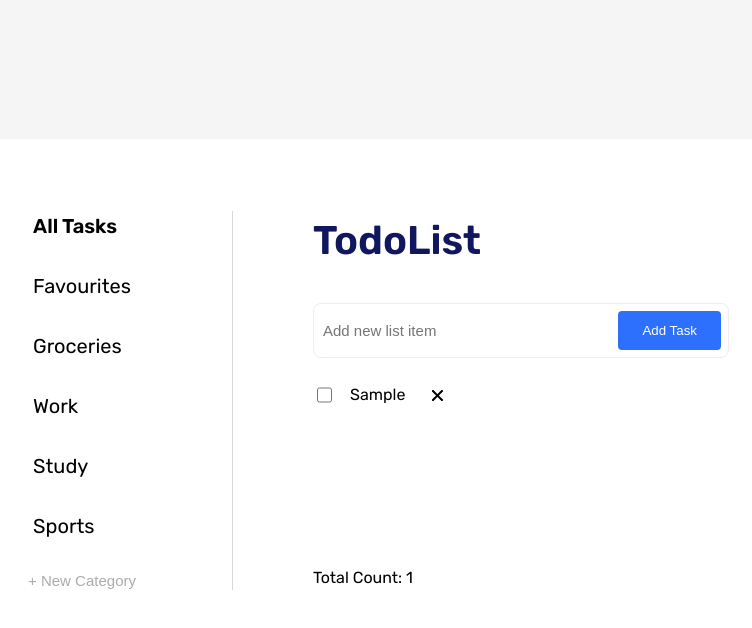
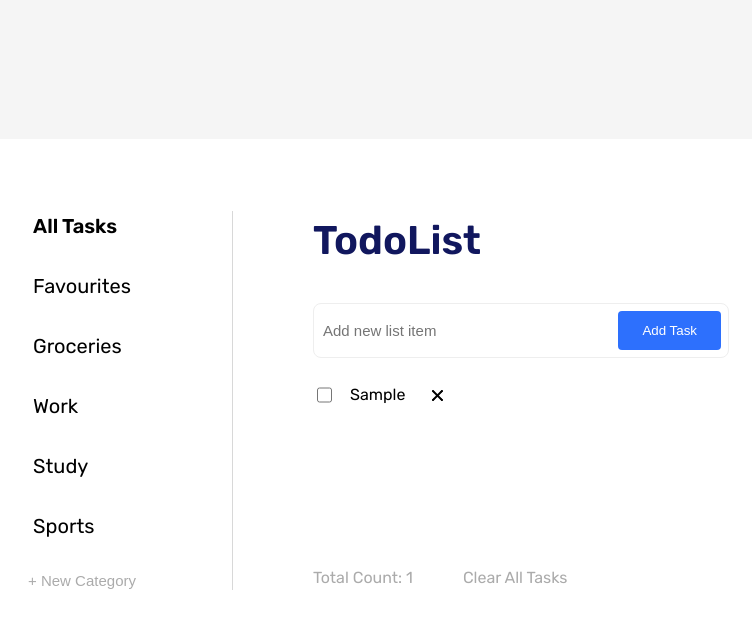
Before and after one commit to serhiyhvala/redux-toolkit-todolist, a React (Vite) app: page / in a window 1280 px wide. Both pictures are taken after typing "Sample" into the empty fields and a click on the button "Add Task". Shown: the top 628 px of the page, without its empty margins (208-960 px from the left). Built offline with nearby package versions, Linux system fonts and the light colour scheme.

Commit message:
Create Action For Deleting All Todos

```diff
--- a/src/components/todoList/TodoList.module.scss
+++ b/src/components/todoList/TodoList.module.scss
@@ -14,3 +14,16 @@
     }
   }
 }
+
+.todo_footer{
+  display: flex;
+  gap: 50px;
+  color: #ABABAB;
+  transition: .3s all ease-in-out;
+  span:last-child{
+    cursor: pointer;
+    &:hover{
+      color: #2D70FD;
+    }
+  }
+}
--- a/src/components/todoList/TodoList.tsx
+++ b/src/components/todoList/TodoList.tsx
@@ -1,10 +1,12 @@
 import styles from './TodoList.module.scss'
 import TodoItem from "@components/todoItem/TodoItem";
 import TodoForm from "@components/todoForm/TodoForm";
-import {useAppSelector} from "@store/hooks";
+import {useAppDispatch, useAppSelector} from "@store/hooks";
+import {deleteAllTodos} from "@store/todo/todoSlice";
 
 const TodoList = () => {
   const {list} = useAppSelector(state => state.todo)
+  const dispatch = useAppDispatch()
   const totalCount = list.length
   return (
       <div className={styles.container}>
@@ -15,9 +17,12 @@ const TodoList = () => {
               <TodoItem key={item.id} {...item}/>
           )) : "You Don't Have Any Todos"}
         </div>
-        <div>
-          {totalCount ? <span>Total Count: {totalCount}</span> : null}
-        </div>
+          {totalCount ? (
+              <div className={styles.todo_footer}>
+                <span>Total Count: {totalCount}</span>
+                <span onClick={() => dispatch(deleteAllTodos())}>Clear All Tasks</span>
+              </div>
+          ) : null}
       </div>
   );
 };
--- a/src/store/todo/todoSlice.ts
+++ b/src/store/todo/todoSlice.ts
@@ -32,11 +32,14 @@ export const todoSlice = createSlice({
     },
     deleteSingleTodo: (state, action:PayloadAction<string>) => {
       state.list = state.list.filter(item => item.id !== action.payload)
+    },
+    deleteAllTodos: (state) => {
+      state.list = []
     }
   }
 })
 
-export const {addTodo, toggleTodo, deleteSingleTodo} = todoSlice.actions
+export const {addTodo, toggleTodo, deleteSingleTodo, deleteAllTodos} = todoSlice.actions
 
 export default todoSlice.reducer
 
```
